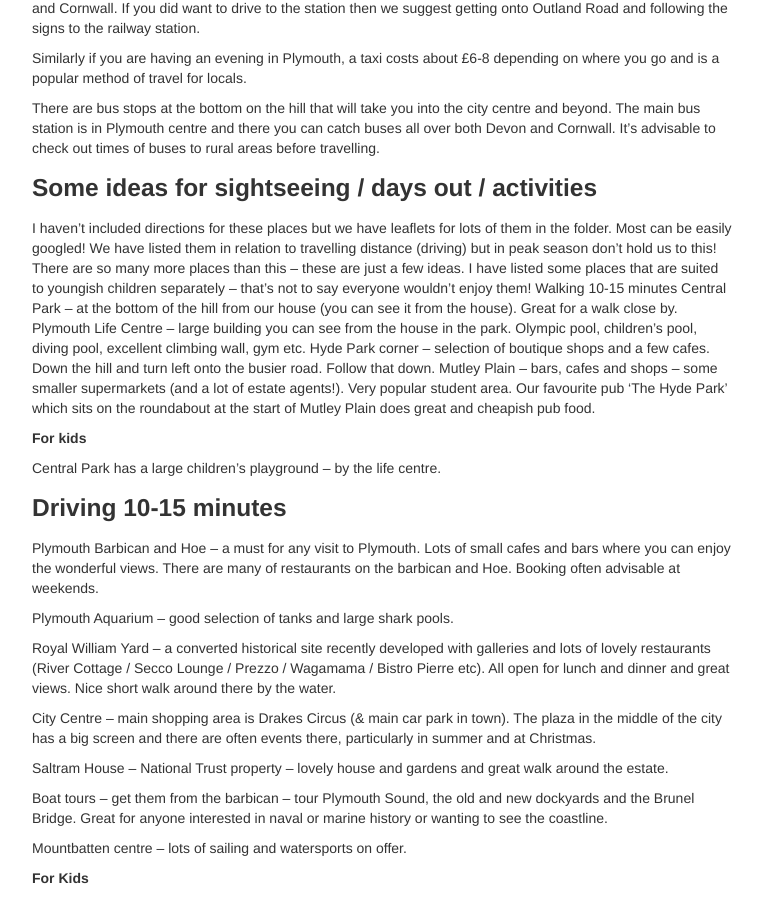
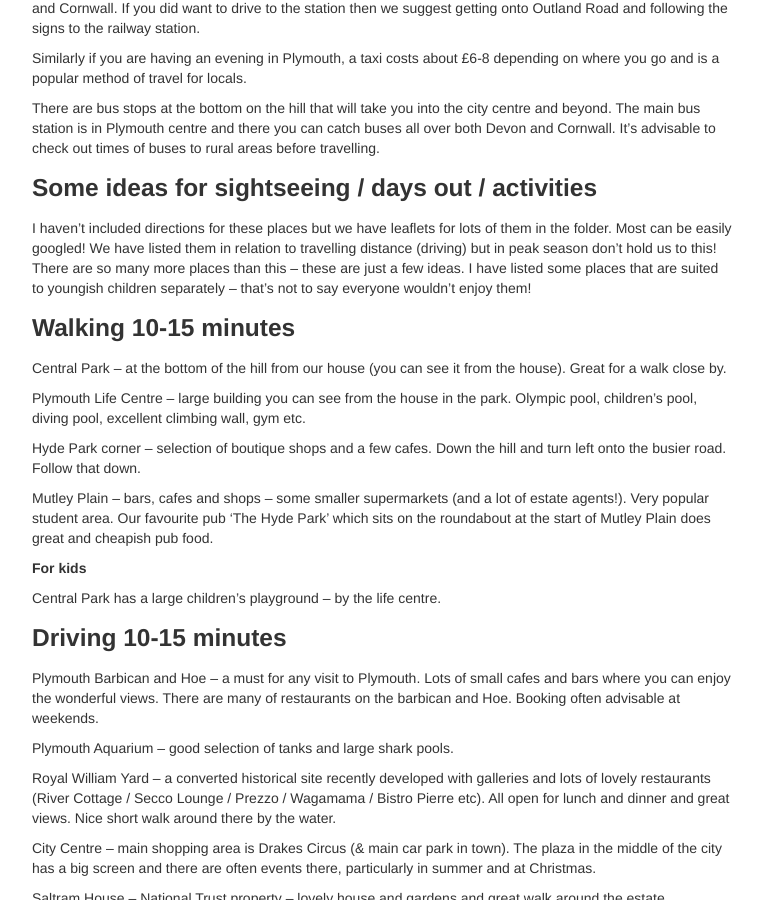
Before and after one commit to spannerj/spannerj.github.io, a Jekyll site: the page built from pages/out_and_about.md, in a window 1280 px wide and 900 px high, scrolled down 644 px. Shown: the whole window, without its empty margins (258-1021 px from the left). Built offline with Jekyll 4.4.1, drawn with Linux system fonts in a browser that asks for light colours.

Commit message:
some layout changes

```diff
--- a/pages/out_and_about.md
+++ b/pages/out_and_about.md
@@ -28,10 +28,14 @@ There are bus stops at the bottom on the hill that will take you into the city c
 I haven’t included directions for these places but we have leaflets for lots of them in the folder. Most can be easily googled! We have listed them in relation to travelling distance (driving) but in peak season don’t hold us to this!
 There are so many more places than this – these are just a few ideas.
 I have listed some places that are suited to youngish children separately – that’s not to say everyone wouldn’t enjoy them!
-Walking 10-15 minutes
+
+### Walking 10-15 minutes
 Central Park – at the bottom of the hill from our house (you can see it from the house). Great for a walk close by.
+
 Plymouth Life Centre – large building you can see from the house in the park. Olympic pool, children’s pool, diving pool, excellent climbing wall, gym etc.
+
 Hyde Park corner – selection of boutique shops and a few cafes. Down the hill and turn left onto the busier road. Follow that down.
+
 Mutley Plain – bars, cafes and shops – some smaller supermarkets (and a lot of estate agents!). Very popular student area. Our favourite pub ‘The Hyde Park’ which sits on the roundabout at the start of Mutley Plain does great and cheapish pub food.
 
 ##### For kids
```
Also changed, not shown: pages/contact_numbers.md (+12 -0 lines).
